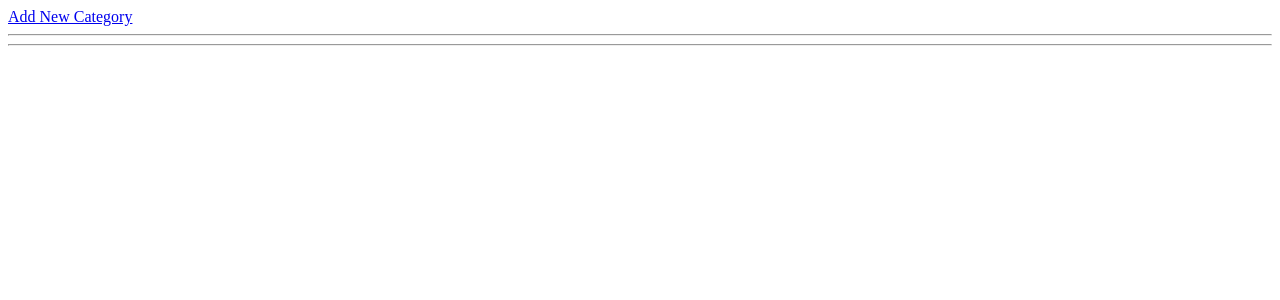
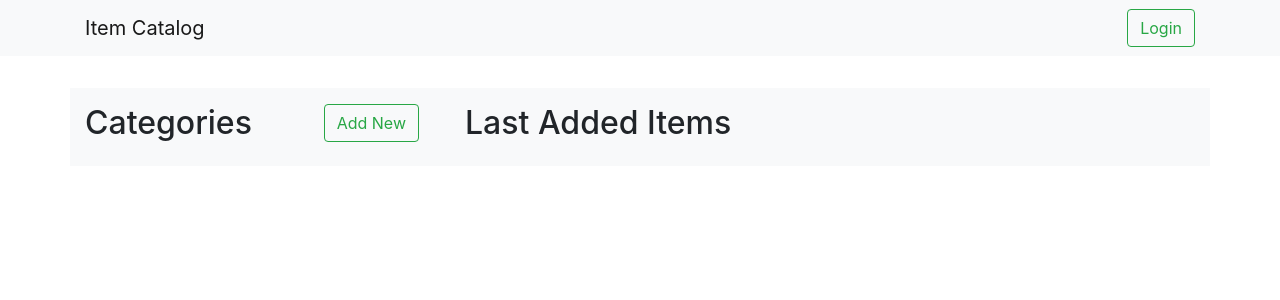
Before and after one commit to mka281/item-catalog, a Flask app: page / in a window 1280 px wide. Shown: the top 300 px of the page. Run offline with Flask 2, Linux system fonts and the light colour scheme; the visitor is signed in with stand-in values (Sample User, id 1); some libraries are stand-ins or nearby versions.

Commit message:
Add style to home (categories) page

```diff
--- a/application.py
+++ b/application.py
@@ -223,10 +223,11 @@
 @app.route('/categories/')
 def showCategories():
     categories = session.query(Category).all()
+    items = session.query(CategoryItem).limit(6).all()
     if 'username' not in login_session:
         return render_template('publicCategories.html', categories=categories)
     else:
-        return render_template('categories.html', categories=categories)
+        return render_template('categories.html', categories=categories, items=items)
 
 
 # Add a category
--- a/templates/categories.html
+++ b/templates/categories.html
@@ -1,20 +1,43 @@
-<a href='{{ url_for('addCategory') }}'>Add New Category</a>
-<hr>
-{% with messages = get_flashed_messages() %}
-{% if messages %}
-<ul>
-{% for message in messages %}
-  <li><strong>{{message}}</strong></li>
-  {% endfor %}
-</ul>
-{% endif %}
-{% endwith %}
-<hr>
-{% for category in categories %}
-  <p> {{ category.name }} </p>
-  <a href='{{ url_for('showItemList', category_id = category.id) }}'>View</a>
-  <br>
-  <a href='{{ url_for('editCategory', category_id = category.id) }}'>Edit</a>
-  </br>
-  <a href = '{{ url_for('deleteCategory', category_id = category.id) }}'>Delete</a>
-{% endfor %}
+{% extends 'layout.html' %}
+
+{% block body %}
+      <!-- Main div for category list and last added items -->
+      <div class="row bg-light my-2 py-3">
+        <div class="col-md-4">
+          <h2 style="display:inline-block">Categories</h2>
+          <a href='{{ url_for('addCategory') }}'>
+            <button class="btn btn-outline-success float-right mr-3" type="button">Add New</button>
+          </a>
+          <ul class="list-group">
+          {% for category in categories %}
+            <li class="list-group-item d-flex justify-content-between align-items-center">
+              <a href='{{ url_for('showItemList', category_id = category.id) }}'>
+                {{ category.name }}
+              </a>
+              <span class="badge badge-primary badge-pill">14</span>
+            </li>
+          {% endfor %}
+          </ul>
+        </div>
+
+        <div class="col-md-8">
+          <h2>Last Added Items</h2>
+          <div class="row">
+          {% for item in items %}
+            <div class="col-md-4 mb-3">
+              <div class="card">
+                <img class="card-img-top" src="http://via.placeholder.com/100x100" alt="Card image cap">
+                <div class="card-body">
+                  <h5 class="card-title">{{ item.name }}</h5>
+                  <p class="card-text">{{ "Lorem ipsum dolor sit amet, consectetur adipisicing elit. Unde tempore natus magnam eligendi ex nobis minus illo harum, eaque deserunt corporis ipsa nemo molestiae autem a repudiandae quo consequuntur laudantium."[:55] }}</p>
+                  <a href="{{ url_for('showItemList', category_id = item.category_id) }}" class="btn btn-outline-primary">View More</a>
+                  <p class="card-text"><small class="text-muted">Last updated 3 mins ago</small></p>
+                </div>
+              </div>
+            </div>
+          {% endfor %}
+          </div>
+        </div>
+      </div>
+
+{% endblock %}
```
